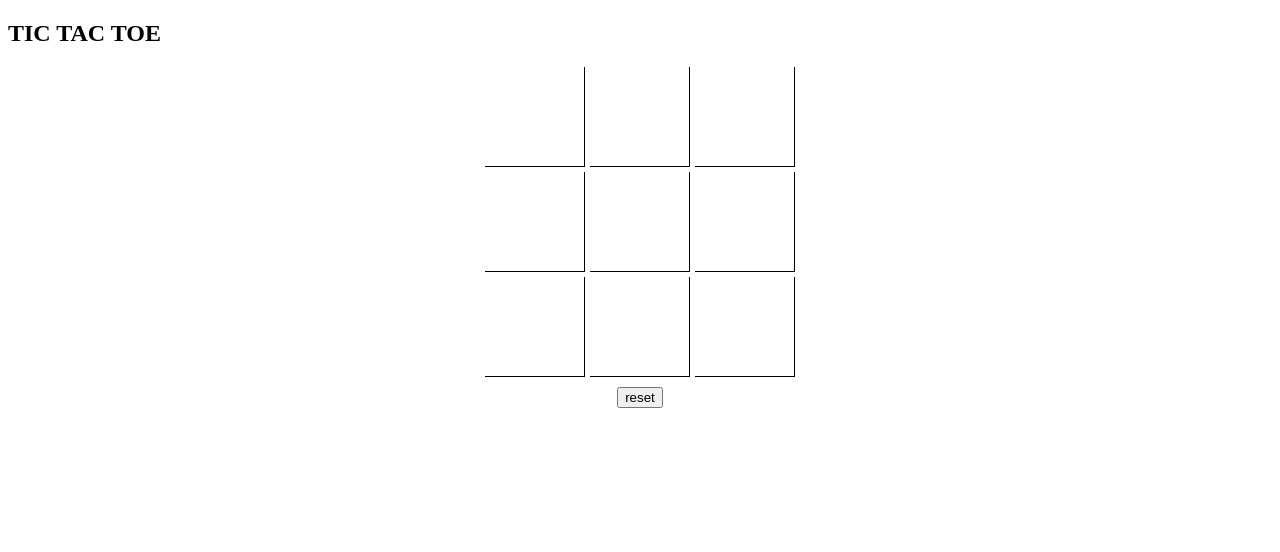
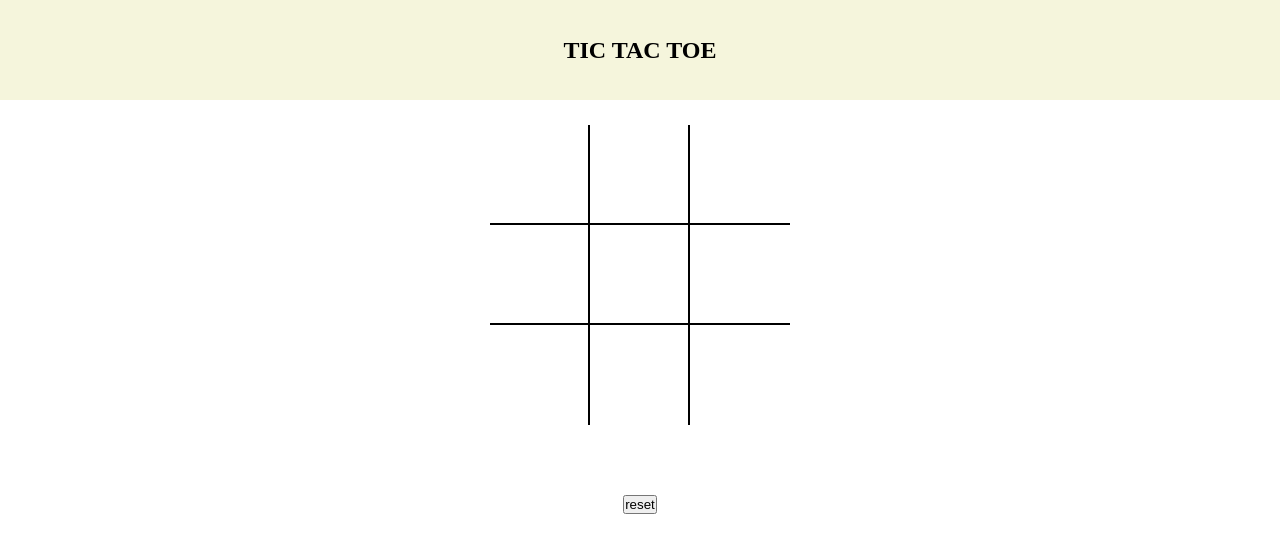
Before and after one commit to EssenceCode/Tic-Tac-Toe, a plain HTML site: page index.html in a window 1280 px wide. Drawn offline with Linux system fonts and the light colour scheme.

Commit message:
added basic style

```diff
--- a/style.css
+++ b/style.css
@@ -1,3 +1,20 @@
+
+*{
+    padding: 0;
+    margin: 0;
+}
+
+.header {
+    display: grid;
+    place-content: center;
+    background: beige;
+    color: black;
+
+    height: 100px
+}
+
+
+
 .game-container {
     display: grid;
     place-content: center;
@@ -10,18 +27,38 @@
     grid-template-columns: repeat(3, 100px);
     grid-template-rows: repeat(3, 100px);
     place-content: center;
-    gap: 5px;
+    margin-top: 25px;
+    margin-bottom: 50px;
 }
 
-.sqr {
-    border-bottom: 1px solid black;
-    border-right: 1px solid black;
-    /* font-size: 200px; */
+.sqr:nth-child(-n + 3) {
+    border-bottom: 2px solid black;
+
+}
+.sqr:nth-child(-n + 6) {
+    border-bottom: 2px solid black;
+
 }
 
-.display-none {
-    display: none;
+.sqr:nth-child(-n + 8) {
+    border-right: 2px solid black;
+   }
+
+.sqr[index='2'],.sqr[index='5'] {
+    border-right: none;
 }
-.display-on {
-    display:block;
+
+
+.sqr {
+
+    font-size: 200px;
+    display: grid;
+    place-content: center;
+    font-size: 5rem;
 }
+
+.announcement {
+    display: grid;
+    place-items: center;
+    gap: 10px;
+}
```
